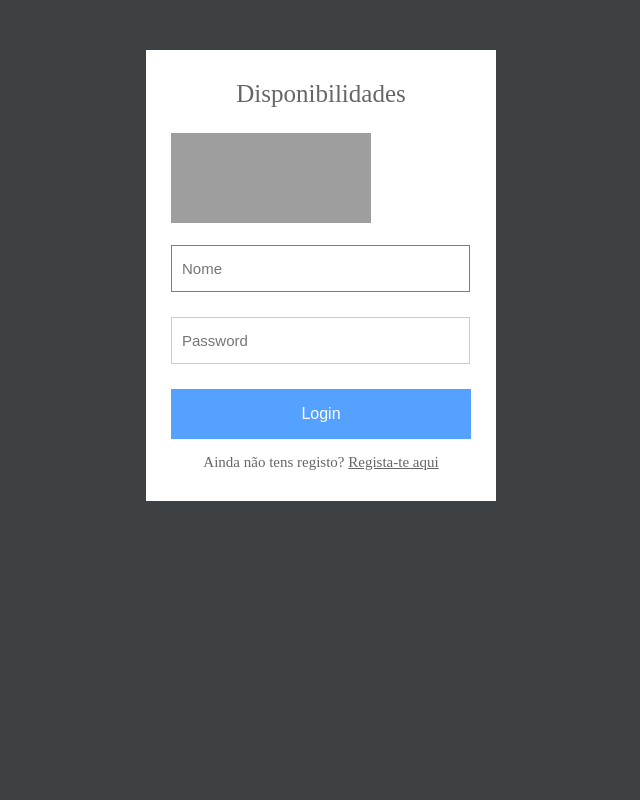
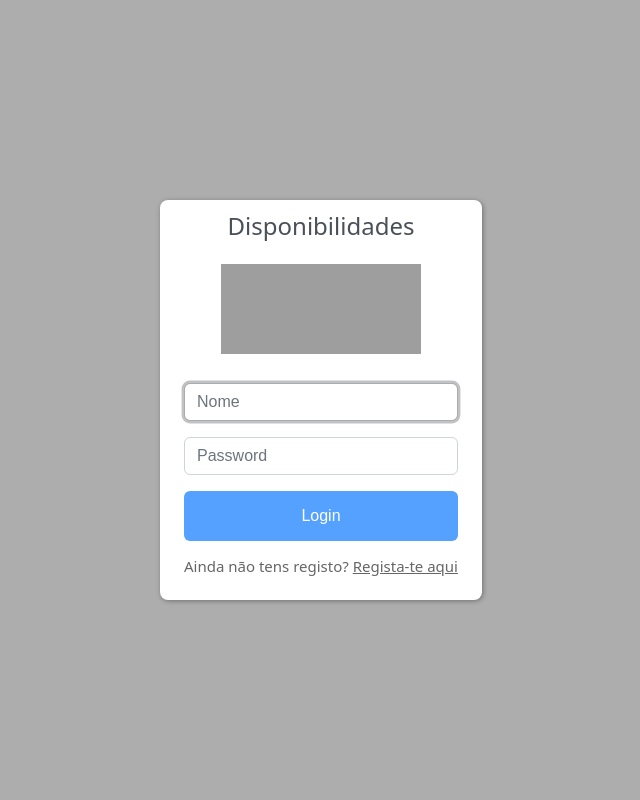
Before and after one commit to w-studies/disponibilidade, a PHP site: page /login in a window 1280 px wide. Shown: the whole page, without its empty margins (319-959 px from the left). Run offline with PHP 8.4, Linux system fonts and the light colour scheme; some libraries are stand-ins or nearby versions; grey boxes are pictures that could not be loaded.

Commit message:
refactor: modals

```diff
--- a/app/config.php
+++ b/app/config.php
@@ -16,6 +16,9 @@ $Layout = 'default';
 // define rotas públicas (pode ser acessadas sem login)
 $PublicRoutes = ['login', 'registration'];
 
+// define request method
+$Request = $_SERVER['REQUEST_METHOD'];
+
 // inicia a sessão
 session_start();
 
--- a/app/controllers/login.php
+++ b/app/controllers/login.php
@@ -1,3 +1,13 @@
 <?php
-// altera o layout pra login
-$Layout = 'login';
+if ($Request === 'POST') {
+  die(json_encode($_POST));
+} elseif ($Request === 'GET') {
+  // altera o layout pra login
+  $Layout = 'login';
+
+  // dados para a modal
+  $modal = [
+    'title' => 'Disponibilidades',
+    'closeButton' => false,
+  ];
+}
--- /dev/null
+++ b/app/views/layouts/_modal/footer.php
@@ -0,0 +1,3 @@
+</div>
+</div>
+</div>
--- /dev/null
+++ b/app/views/layouts/_modal/header.php
@@ -0,0 +1,13 @@
+<?php
+$modal = (object)array_merge([
+  'title' => false,
+  'closeButton' => true,
+], $modal ?? []);
+?>
+<div class="modal">
+  <div class="modal-content">
+    <div class="modal-header">
+      <h4 class="fw-normal text-gray-700 m-0 text-center"><?= $modal->title ?></h4>
+      <?= $modal->closeButton ? '<button type="button" class="btn-close"></button>' : '' ?>
+    </div>
+    <div class="modal-body">
--- a/app/views/layouts/_partials/tail.php
+++ b/app/views/layouts/_partials/tail.php
@@ -1,7 +1,7 @@
 <?php
 ?>
-<script src="assets/js/bootstrap.bundle.min.js"></script>
 <script src="//cdn.jsdelivr.net/npm/sweetalert2@11"></script>
 <script src="assets/js/app.js"></script>
 </body>
+
 </html>
--- a/app/views/layouts/login.php
+++ b/app/views/layouts/login.php
@@ -1,5 +1,9 @@
 <?php require '_partials/head.php'; ?>
 <main>
-  <?php require '_partials/view-loader.php'; ?>
+  <?php
+  require '_modal/header.php';
+  require '_partials/view-loader.php';
+  require '_modal/footer.php';
+  ?>
 </main>
 <?php require '_partials/tail.php'; ?>
--- a/app/views/login/index.php
+++ b/app/views/login/index.php
@@ -1,11 +1,10 @@
-<form class="form" method="post" name="login">
-  <h1 class="login-title">Disponibilidades</h1>
-  <div class="text-center">
+  <div class="text-center mb-4">
     <img src="https://amares.cruzvermelha.pt/images/site/Amares.png" alt="Trulli" width="200" height="90">
   </div>
-  </br>
-  <input type="text" class="login-input" name="username" placeholder="Nome" autofocus="true" />
-  <input type="password" class="login-input" name="password" placeholder="Password" />
-  <input type="submit" value="Login" name="submit" class="login-button" />
-  <p class="link">Ainda não tens registo? <a href="registration">Regista-te aqui</a></p>
-</form>
+  <form method="post" action="login">
+    <input type="text" name="username" placeholder="Nome" autofocus="true" required />
+    <input class="my-3" type="password" name="password" placeholder="Password" required />
+    <button type="submit" class="login-button">Login</button>
+    <p class="link">Ainda não tens registo? <a href="registration">Regista-te aqui</a></p>
+  </form>
+  </div>
--- a/public_html/assets/css/style.css
+++ b/public_html/assets/css/style.css
@@ -1,31 +1,84 @@
+/* RESET */
+*,
+::after,
+::before {
+  box-sizing: border-box;
+}
+.h1,
+.h2,
+.h3,
+.h4,
+.h5,
+.h6,
+h1,
+h2,
+h3,
+h4,
+h5,
+h6 {
+  margin-top: 0;
+  margin-bottom: 0.5rem;
+  font-weight: 500;
+  line-height: 1.2;
+}
+.h1,
+h1 {
+  font-size: calc(1.375rem + 1.5vw);
+}
+@media (min-width: 1200px) {
+  .h1,
+  h1 {
+    font-size: 2.5rem;
+  }
+}
+.h2,
+h2 {
+  font-size: calc(1.325rem + 0.9vw);
+}
+@media (min-width: 1200px) {
+  .h2,
+  h2 {
+    font-size: 2rem;
+  }
+}
+.h3,
+h3 {
+  font-size: calc(1.3rem + 0.6vw);
+}
+@media (min-width: 1200px) {
+  .h3,
+  h3 {
+    font-size: 1.75rem;
+  }
+}
+.h4,
+h4 {
+  font-size: calc(1.275rem + 0.3vw);
+}
+@media (min-width: 1200px) {
+  .h4,
+  h4 {
+    font-size: 1.5rem;
+  }
+}
+.h5,
+h5 {
+  font-size: 1.25rem;
+}
+.h6,
+h6 {
+  font-size: 1rem;
+}
+
 body {
-    background: #3e4144;
+  font-family: system-ui, -apple-system, 'Segoe UI', Roboto, 'Helvetica Neue', 'Noto Sans',
+    'Liberation Sans', Arial, sans-serif, 'Apple Color Emoji', 'Segoe UI Emoji', 'Segoe UI Symbol',
+    'Noto Color Emoji';
+  --bs-font-monospace: SFMono-Regular, Menlo, Monaco, Consolas, 'Liberation Mono', 'Courier New',
+    monospace;
+  margin: 0;
 }
-.form {
-    margin: 50px auto;
-    width: 300px;
-    padding: 30px 25px;
-    background: white;
-}
-h1.login-title {
-    color: #666;
-    margin: 0px auto 25px;
-    font-size: 25px;
-    font-weight: 300;
-    text-align: center;
-}
-.login-input {
-    font-size: 15px;
-    border: 1px solid #ccc;
-    padding: 10px;
-    margin-bottom: 25px;
-    height: 25px;
-    width: calc(100% - 23px);
-}
-.login-input:focus {
-    border-color:#6e8095;
-    outline: none;
-}
+
 .login-button {
   color: #fff;
   background: #55a1ff;
@@ -46,33 +99,111 @@ h1.login-title {
 .link a {
   color: #666;
 }
-h3 {
-    font-weight: normal;
+/* MODAL */
+.modal {
+  background: rgba(20, 20, 20, 0.35);
+  padding: 12px;
+  z-index: 1050;
+  position: fixed;
+  top: 0;
+  left: 0;
+  width: 100vw;
+  height: 100vh;
+  display: flex;
+  align-items: center;
+  justify-content: center;
+}
+.modal-header {
+  margin-bottom: 0.75rem;
+}
+
+.modal-content {
+  background-color: #fff;
+  border-radius: 8px;
+  padding: 12px;
+  max-width: 500px;
+  min-width: 300px;
+  box-shadow: 1px 1px 5px rgba(0, 0, 0, 0.35);
+}
+
+.modal-body {
+  padding: 12px;
+}
+
+/* FONTS */
+.fw-normal {
+  font-weight: 400;
+}
+.fw-light {
+  font-weight: 300;
+}
+
+/* TEXT */
+.text-center {
   text-align: center;
 }
-mobiscroll.setOptions({
-    locale: mobiscroll.localePtPT,
-    theme: 'ios',
-    themeVariant: 'light'
-});
 
-mobiscroll.datepicker('#demo-multi-day', {
-    controls: ['calendar'],
-    display: 'inline',
-    selectMultiple: true
-});
+/* COLORS */
+.text-gray-700 {
+  color: #495057;
+}
 
-mobiscroll.datepicker('#demo-max-days', {
-    controls: ['calendar'],
-    display: 'inline',
-    selectMultiple: true,
-    selectMax: 5,
-    headerText: 'Pick up to 5 days'
-});
+/* MARGINS */
+.m-0 {
+  margin: 0 !important;
+}
+.mb-3 {
+  margin-bottom: 1rem !important;
+}
+.mb-4 {
+  margin-bottom: 1.5rem !important;
+}
+.my-2 {
+  margin-top: 0.5rem !important;
+  margin-bottom: 0.5rem !important;
+}
+.my-3 {
+  margin-top: 1rem !important;
+  margin-bottom: 1rem !important;
+}
+.my-4 {
+  margin-top: 1.5rem !important;
+  margin-bottom: 1.5rem !important;
+}
+.my-5 {
+  margin-top: 3rem !important;
+  margin-bottom: 3rem !important;
+}
 
-mobiscroll.datepicker('#demo-counter', {
-    controls: ['calendar'],
-    display: 'inline',
-    selectMultiple: true,
-    selectCounter: true
-});
+/* FORMS */
+input,
+button {
+  border-radius: 0.375rem;
+}
+input {
+  display: block;
+  width: 100%;
+  padding: 0.375rem 0.75rem;
+  font-size: 1rem;
+  font-weight: 400;
+  line-height: 1.5;
+  color: #212529;
+  background-color: #fff;
+  background-clip: padding-box;
+  border: 1px solid #ced4da;
+  -webkit-appearance: none;
+  -moz-appearance: none;
+  appearance: none;
+  transition: border-color 0.15s ease-in-out, box-shadow 0.15s ease-in-out;
+}
+input::placeholder {
+  color: #6c757d;
+  opacity: 1;
+}
+input:focus {
+  color: #212529;
+  background-color: #fff;
+  border-color: #a7adb3;
+  outline: 0;
+  box-shadow: 0 0 0 0.15rem rgba(13, 13, 13, 0.25);
+}
--- /dev/null
+++ b/public_html/assets/js/app.js
@@ -0,0 +1,17 @@
+$body = document.querySelector('body')
+
+/**
+ * MODAL FORM SUBMIT
+ */
+document.querySelector('.modal-body form').onsubmit = (e) => {
+  e.preventDefault()
+  const form = e.target
+  try {
+    fetch(form.action, {
+      method: form.getAttribute('method'),
+      body: new FormData(form)
+    }).then(async (response) => console.log(await response.json()))
+  } catch (error) {
+    console.log(error)
+  }
+}
```
Also changed, not shown: app/controllers/registration.php (+12 -2 lines), app/views/registration/index.php (+6 -7 lines), public_html/README.md. Lines whose indentation alone changed are shown as unchanged.
